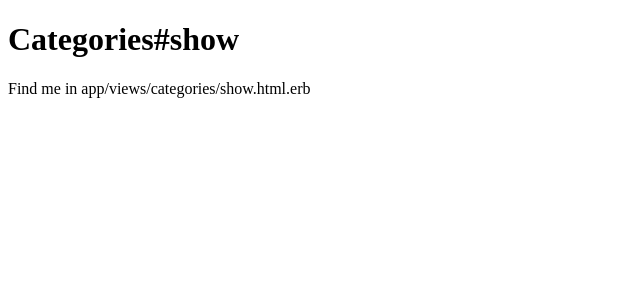
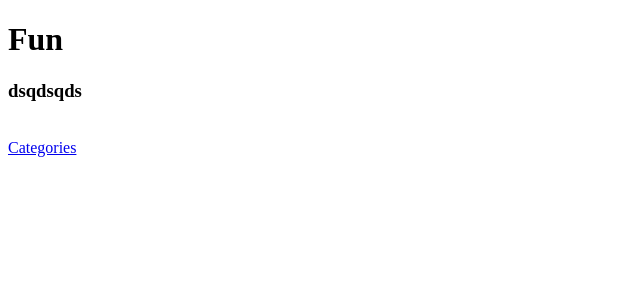
Before and after one commit to NicolasHov/Eventbrite-like-of-the-world, a Rails app: page /categories/1 in a window 1280 px wide. Shown: the top 300 px of the page, without its empty margins (0-640 px from the left). Run offline with Rails 7, Linux system fonts and the light colour scheme; data comes from the database, SQL or seed files in the repository; tables that the repository leaves empty hold one stand-in row (Sample ...); style sheets or scripts are compiled from the project's sources.

Commit message:
Add controllerr category & seed

```diff
--- a/app/controllers/categories_controller.rb
+++ b/app/controllers/categories_controller.rb
@@ -2,7 +2,7 @@ class CategoriesController < ApplicationController
 
 
   def index
-    @category = Category.all
+    @categories = Category.all
   end
 
   def show
--- a/app/views/categories/show.html.erb
+++ b/app/views/categories/show.html.erb
@@ -1,2 +1,5 @@
-<h1>Categories#show</h1>
-<p>Find me in app/views/categories/show.html.erb</p>
+<h1><%= @category.title %></h1>
+<h3><%= @category.slug %> </h3>
+<br>
+
+<%= link_to 'Categories', categories_path %>
--- a/db/seeds.rb
+++ b/db/seeds.rb
@@ -9,3 +9,6 @@ a= Event.create(description:"Le kiff ultime", name:"Atelier Kiff", place:"Quelqu
 b= Event.create(description:"Pas le kiff ultime", name:"Atelier Pas kiff", place:"Quelquepart de pas bien 14 bvd du loinloin Tresloin Cedex")
 c= Event.create(description:"Viens faire des révélations", name:"Atelier Alleluia", place:"Quelquepart de pas bien 14 bvd du loinloin Tresloin Cedex")
 d= Event.create(name:"Test", description:"bakbalaboa", place:"Labas cest pas loin frere")
+
+e = Category.create(title:"Fun", slug:"dsqdsqds")
+f = Category.create(title:"Serious", slug:"dsqdsqdqsdaa")
```
Also changed, not shown: app/views/categories/index.html.erb (+2 -6 lines), db/schema.rb.
